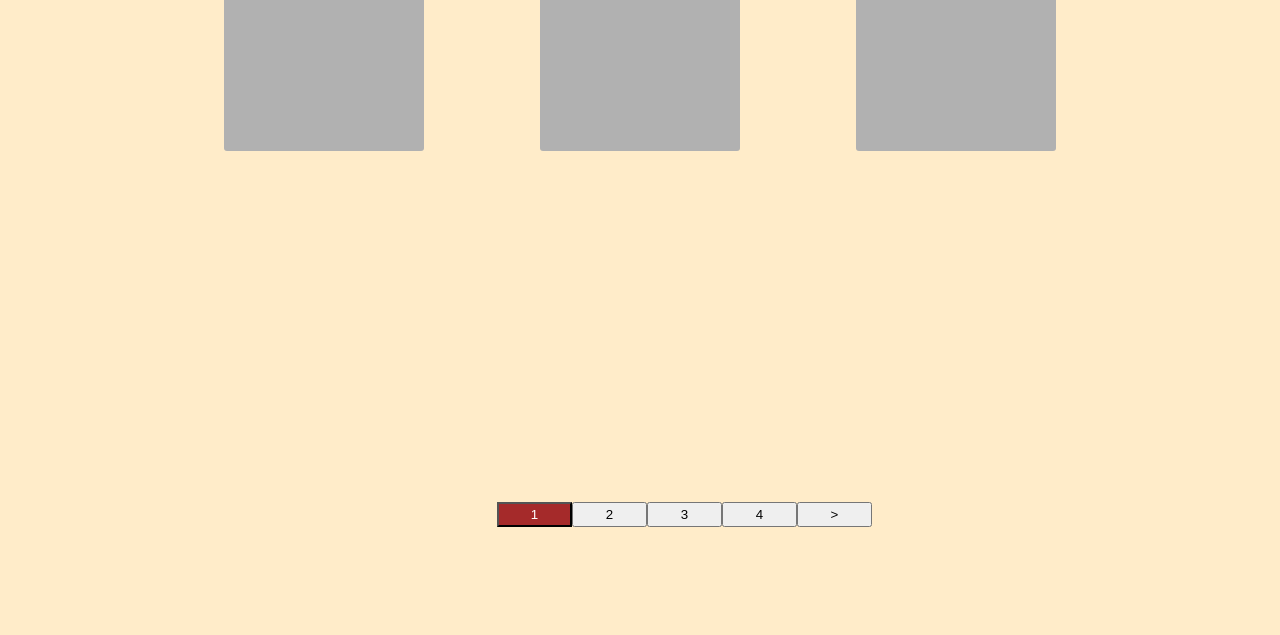
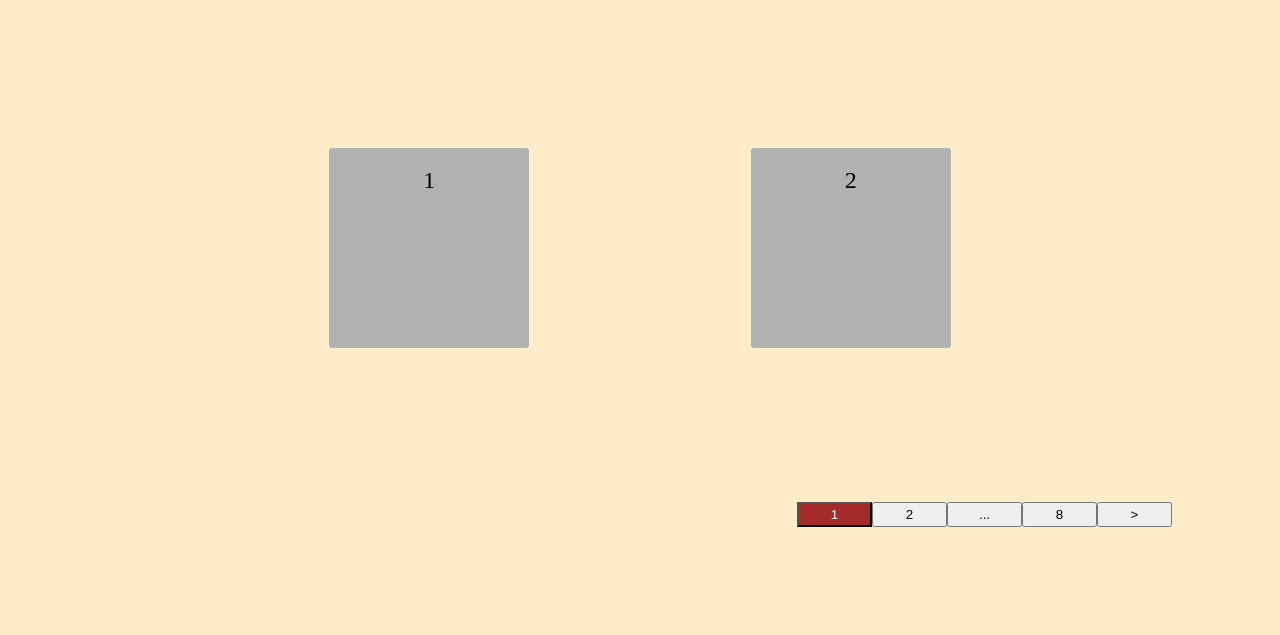
Before and after one commit to anastasia-antonova/formValid, a plain HTML site: page password/pagination.html in a window 1280 px wide. Shown: the part 181-816 px from the top of the page. Drawn offline with Linux system fonts and the light colour scheme.

Commit message:
pagination v-2

```diff
--- a/password/pagination.html
+++ b/password/pagination.html
@@ -7,10 +7,10 @@
     <meta http-equiv="X-UA-Compatible" content="ie=edge">
     <title>hgjgj</title>
     <link rel="stylesheet" href="pagination.css">
-
 </head>
 <body>
 <div class="pag">
+    <h1>Pagination</h1>
     <div class="content">
     </div>
     <div class="pagination">
@@ -19,6 +19,7 @@
         </div>
         <button class="right" onclick="rightButton()">></button>
     </div>
+
 </div>
 <script src="pagination.js"></script>
 </body>
--- a/password/pagination.js
+++ b/password/pagination.js
@@ -1,5 +1,5 @@
-const baseArr = [1,2,3,4,5,6,7,8,9,10];
-const perPage = 3;
+const baseArr = [1,2,3,4,5,6,7,8,9,10,11,12,13,14,15];
+const perPage = 2;
 let active = 1;
 const pageCount = Math.ceil(baseArr.length / perPage);
 
@@ -17,11 +17,13 @@ function paginationInit() {
         returnArr.push(j);
     }
     return returnArr;
+
 }
 
 function showSlice(page) {
+
     console.log("showSlice", page)
-    active = page;
+    active = page ;
     const to = active * perPage;
     const from = to - perPage;
 
@@ -32,7 +34,7 @@ function showSlice(page) {
     });
     content.innerHTML = html;
 
-    checkActive()
+    showPaginationButtons();
     const buttonLeft = document.querySelector('.left');
     const buttonRight = document.querySelector('.right');
 
@@ -47,34 +49,99 @@ function showSlice(page) {
         buttonRight.style.visibility = 'visible';
     }
 }
+function showPaginationButtons() {
+    // const paginator = document.querySelector(".pagination-content");
+    // let page = "";
+    // paginationInit().forEach(value => {
+    //     page += `<button onclick="showSlice(${value})">${value}</button>`;
+    // })
+    // paginator.innerHTML = page;
+    const paginator = document.querySelector(".pagination-content");
+    let page = "";
+    paginationInit()
+        .map((value, index, array) => {
+            if (index === 0) {
+                return value;
+            } else if (index === (array.length - 1)) {
+                return value;
+            } else if ((index + 1) === active) {
+                return value;
+            } else if ((index + 1) === (active + 1)) {
+                return value;
+            } else if ((index + 1) === (active - 1)) {
+                return value;
+            } else {
+                return false;
+            }
+        })
+        .filter((value, index, array) => {
+            if (value) {
+                return true
+            } else if (array[index] === false && array[index + 1] === false) {
+                return false
+            } else {
+                return true
+            }
+        })
+        .forEach(value => {
+            if (value) {
+                page += `<button onclick="showSlice(${value})">${value}</button>`;
+            } else {
+                page += `<button>...</button>`;
+            }
+        });
+    // [1, 2, false, 8]
 
-const paginator = document.querySelector(".pagination-content");
-let page = "";
-paginationInit().forEach(value => {
-    page += `<button onclick="showSlice(${value})">${value}</button>`;
-})
-paginator.innerHTML = page;
 
+    //     .forEach((value, index, array) => {
+    //     console.log("index");
+    //     console.log(index);
+    //     console.log(active);
+    //
+    //     if(index === 0) {
+    //         page += `<button onclick="showSlice(${value})">${value}</button>`;
+    //     } else if(index === (array.length - 1)) {
+    //         page += `<button onclick="showSlice(${value})">${value}</button>`;
+    //     } else if ((index + 1) === active) {
+    //         page += `<button onclick="showSlice(${value})">${value}</button>`;
+    //     } else if ((index + 1) === (active + 1)) {
+    //         page += `<button onclick="showSlice(${value})">${value}</button>`;
+    //     } else if ((index + 1) === (active - 1)) {
+    //         page += `<button onclick="showSlice(${value})">${value}</button>`;
+    //     } else {
+    //         page += `<button>...</button>`;
+    //     }
+    // });
+    paginator.innerHTML = page;
+    checkActive();
+}
+
+showPaginationButtons();
 showSlice(active);
 
+
 function checkActive() {
+    const paginator = document.querySelector(".pagination-content");
     for (let i = 0; i < paginator.children.length; i++) {
-        console.log(paginator.children[i]);
-
-        if(active === (i + 1)) {
+        console.log(active, paginator.children[i].innerHTML);
+        if(active === +paginator.children[i].innerHTML) {
             paginator.children[i].classList.add("active");
         } else {
             paginator.children[i].classList.remove("active");
         }
+
     }
+
 }
 
 function leftButton() {
     active--;
     showSlice(active);
-
+    showPaginationButtons();
 }
 function rightButton() {
     active++;
     showSlice(active);
+    showPaginationButtons();
+
 }
--- a/password/pagination.scss
+++ b/password/pagination.scss
@@ -29,7 +29,7 @@ body {
     }
     .pagination {
       display: flex;
-      justify-content: center;
+      justify-content: flex-end;
 
       .left {
         margin-right: 14px;
@@ -39,13 +39,18 @@ body {
         height: 25px;
         margin-top: 13px;
 
+        &.notClick {
+          cursor: inherit;
+
+
+        }
+
         &.active {
           background-color: brown;
           color: white;
         }
       }
+    }
 
-
-    }
   }
 }
```
Also changed, not shown: password/pagination.css, 1 other file.
